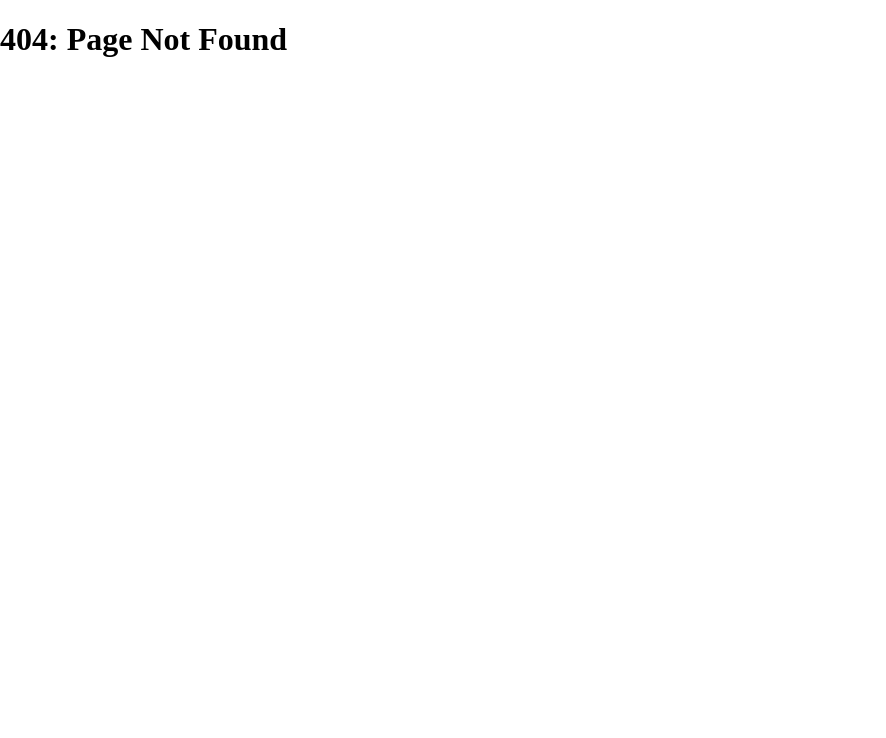
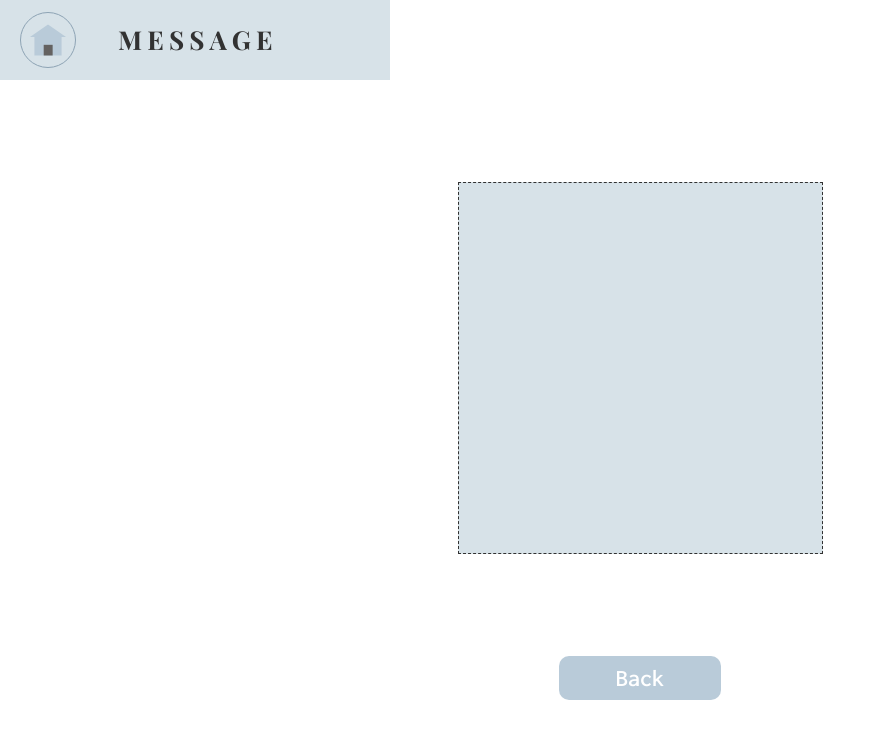
Before and after one commit to cs160-group-7/final, a React (Create React App) app: page /message/inbox/specific in a window 1280 px wide. Before the commit this address had no page. Shown: the top 738 px of the page, without its empty margins (0-886 px from the left). Built offline with nearby package versions, Linux system fonts and the light colour scheme.

Commit message:
message speicific UI done and back button connected

```diff
--- a/src/pages/MessageCompose.js
+++ b/src/pages/MessageCompose.js
@@ -1,4 +1,5 @@
 import React, {useState} from 'react';
+import '../styles/message.css'
 import MessageHeader from '../Components/MessageHeader';
 import { useNavigate } from 'react-router-dom';
 import { makeMessage } from '../server/Server';
--- /dev/null
+++ b/src/pages/MessageSpecific.js
@@ -0,0 +1,28 @@
+import React from 'react';
+import '../styles/message.css'
+import MessageHeader from '../Components/MessageHeader';
+import { useNavigate } from 'react-router-dom';
+import { getMessages } from '../server/Server';
+
+
+const MessageContent = () => {
+    <p className = "content-container"></p>
+}
+const MessageSpecific = () => {
+    const navigate = useNavigate();
+    function goBack() {
+        navigate("/message/inbox");
+    }
+
+    return(
+        <div>
+            <MessageHeader/>
+            <div className = "message-border">
+                <MessageContent/>
+            </div>
+            <button className="back-button message-specific" onClick = {goBack}>Back</button>
+        </div>
+    );
+}
+
+export default MessageSpecific;
--- a/src/server/Router.js
+++ b/src/server/Router.js
@@ -8,6 +8,7 @@ import Home from "../pages/Home"
 import Feed from "../pages/Feed"
 import MessageHome from "../pages/MessageHome";
 import MessageCompose from "../pages/MessageCompose";
+import MessageSpecific from "../pages/MessageSpecific";
 
 const AppRouter = () => {
 
@@ -22,6 +23,7 @@ const AppRouter = () => {
                 <Route exact path = "/feed" element={<Feed />} />
                 <Route exact path = "/message" element={<MessageHome />} />
                 <Route exact path = "/message/compose" element={<MessageCompose />} />
+                <Route exact path = "/message/inbox/specific" element={<MessageSpecific/>}/>
                 {/* <Route path= "/posts/:id" /> */}
                 <Route path = "*"default element={<PageNotFound />} />
             </Routes>
--- a/src/styles/message.css
+++ b/src/styles/message.css
@@ -284,3 +284,24 @@ span.header-name {
   margin: 128px auto 0px;
   display: block;
 }
+
+/*Message Speicific Styles*/
+
+.message-border {
+  width : 363px;
+  height : 370px;
+  background : #D7E2E8;
+  margin: 102px auto;
+  border : 1px dashed #323232;
+}
+
+.back-button.message-specific {
+  margin-top: 74px;
+}
+
+p.content-container {
+  font-family: 'Inconsolata', monospace;
+  font-size: 24px;
+  line-height : 30px;
+  color : #323232;
+}
```
